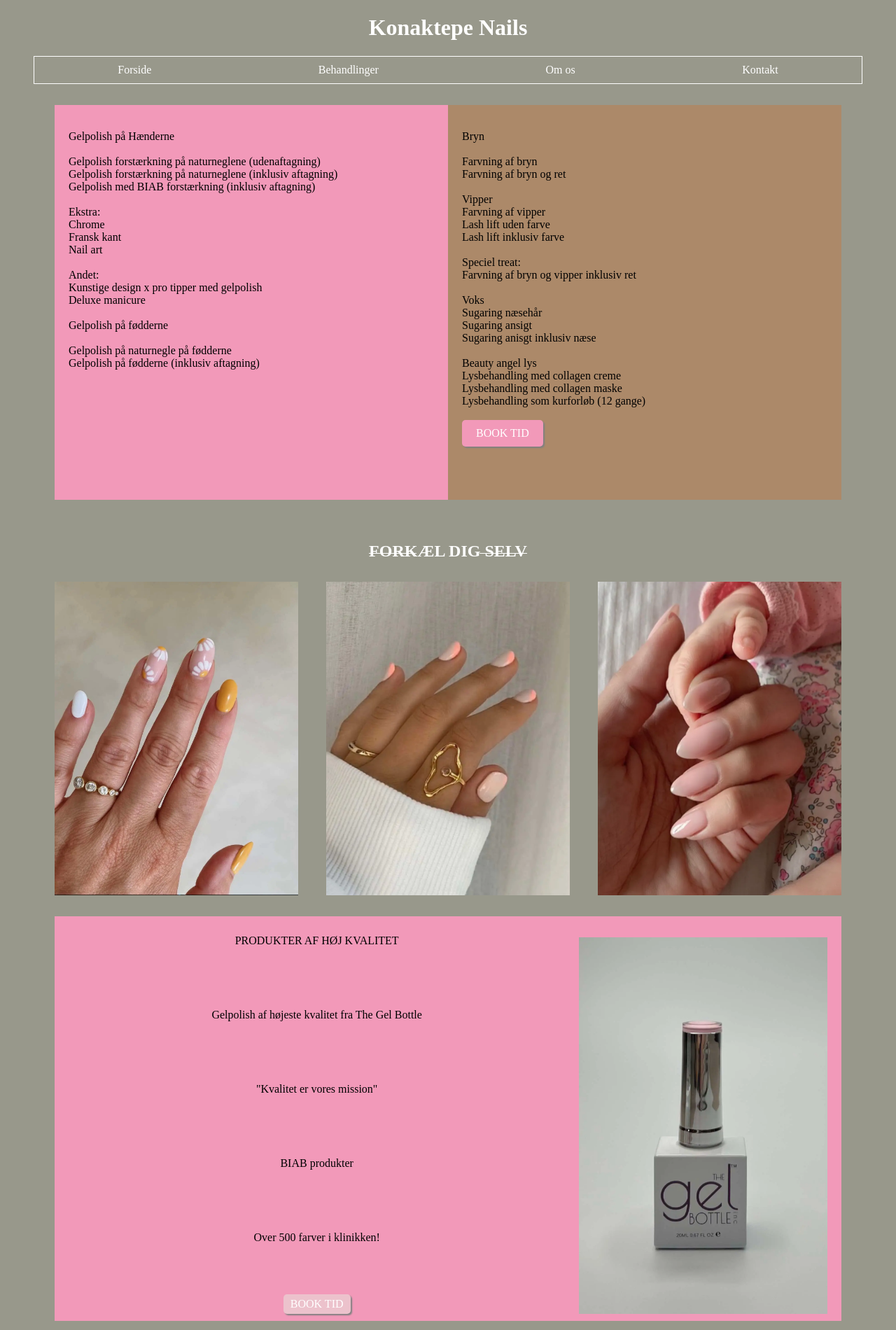
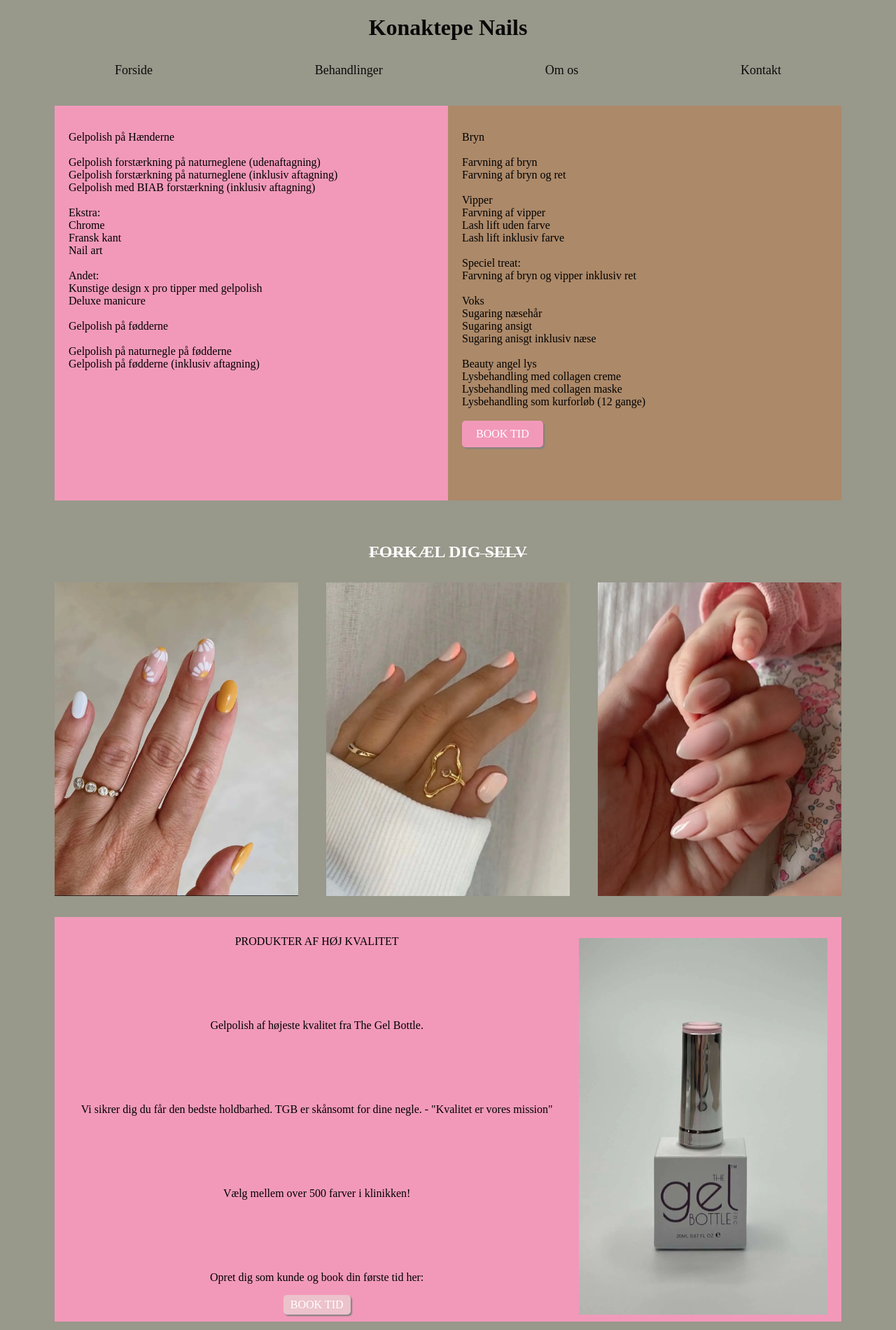
Before and after one commit to emra0005/Konaktepe-Nails, a plain HTML site: page behandlinger.html in a window 1280 px wide. Shown: the top 1900 px of the page at 70% size. Drawn offline with Linux system fonts and the light colour scheme.

Commit message:
prøver med sort h1 osv

```diff
--- a/behandlinger.html
+++ b/behandlinger.html
@@ -114,13 +114,13 @@
       <div class="col-order">
         <p>PRODUKTER AF HØJ KVALITET </p>
 
-        <p>Gelpolish af højeste kvalitet fra The Gel Bottle</p>
-        <p>"Kvalitet er vores mission"</p>
-        <p>BIAB produkter</p>
-
-        <p>Over 500 farver i klinikken!</p>
+        <p>Gelpolish af højeste kvalitet fra The Gel Bottle.</p>
+        <p>Vi sikrer dig du får den bedste holdbarhed. TGB er skånsomt for dine negle.
+          - "Kvalitet er vores mission"</p>
+        <p>Vælg mellem over 500 farver i klinikken!</p>
 
        <div class="kanp">
+        <p>Opret dig som kunde og book din første tid her:</p>
         <a class="btn3" href="https://konaktepebeauty.onlinebooq.dk/?fbclid=PAZXh0bgNhZW0CMTEAAabtdQ2S5Q3etEaxqF8Uf48FLMnhdxHBkgsmVZAZiCeurtXkkcrmrxjP_Qw_aem_p4bIPOFQPz74p3LPcLp2oA">BOOK TID</a>
       </div>
       </div>
--- a/style.css
+++ b/style.css
@@ -1,5 +1,5 @@
 h1 {
-  color: white;
+  color: rgb(9, 9, 9);
   text-align: center;
 }
 h2 {
@@ -37,7 +37,7 @@ ul {
 }
 
 nav a {
-  color: white;
+  color: rgb(248, 244, 244);
   text-decoration: none;
 }
 
@@ -313,12 +313,11 @@ Lyserød og brun kasse med priser*/
   }
 
   nav a {
-    color: white;
+    color: rgb(12, 11, 11);
     text-decoration: none;
+    font-size: large;
   }
-  nav ul {
-    border: 1px solid white;
-  }
+
   nav ul li {
     display: inline-block;
     padding: 10px 20px;
```
